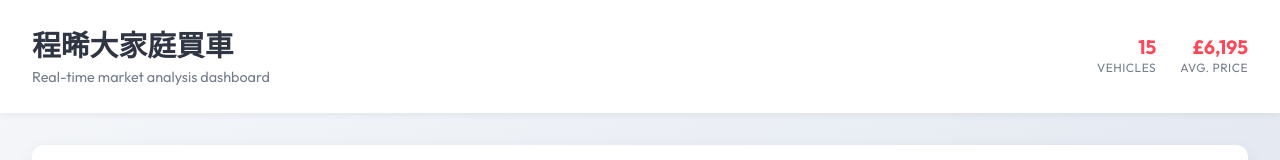
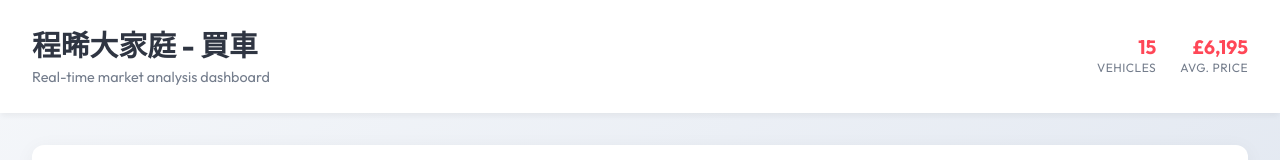
Before and after one commit to kenny-wong/carbuy, a plain HTML site: page index.html in a window 1280 px wide. Shown: the top 160 px of the page. Drawn offline with Linux system fonts and the light colour scheme.

Commit message:
update title

```diff
--- a/index.html
+++ b/index.html
@@ -4,7 +4,7 @@
 <head>
     <meta charset="UTF-8">
     <meta name="viewport" content="width=device-width, initial-scale=1.0">
-    <title>AutoTrader UK Data Dashboard</title>
+    <title>程晞大家庭 - 買車</title>
     <link rel="stylesheet" href="style.css">
     <link rel="preconnect" href="https://fonts.googleapis.com">
     <link rel="preconnect" href="https://fonts.gstatic.com" crossorigin>
@@ -15,7 +15,7 @@
     <div class="app-container">
         <header>
             <div class="header-content">
-                <h1>程晞大家庭買車</h1>
+                <h1>程晞大家庭 - 買車</h1>
                 <p>Real-time market analysis dashboard</p>
             </div>
             <div class="stats-bar" id="stats-bar">
```
